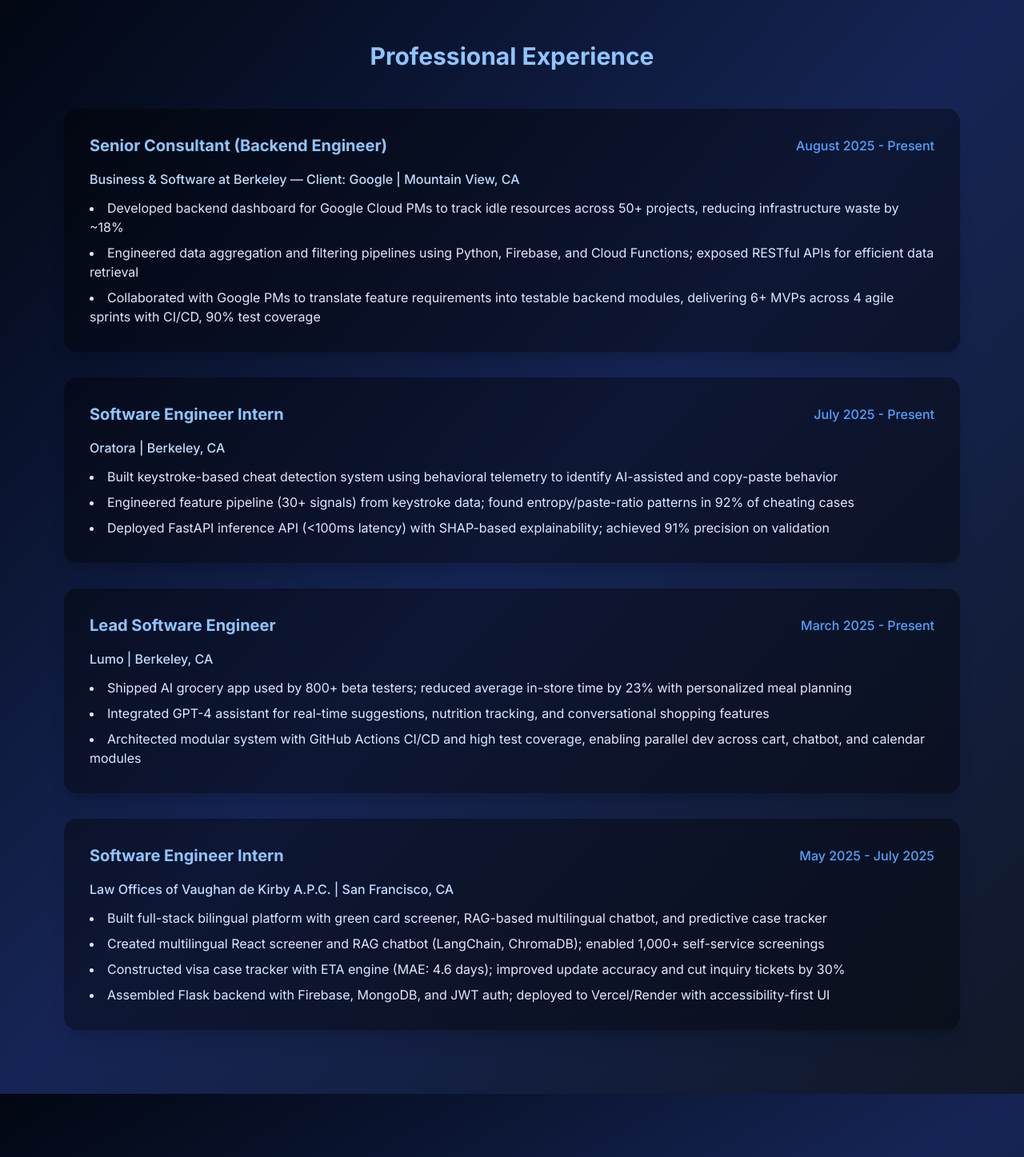
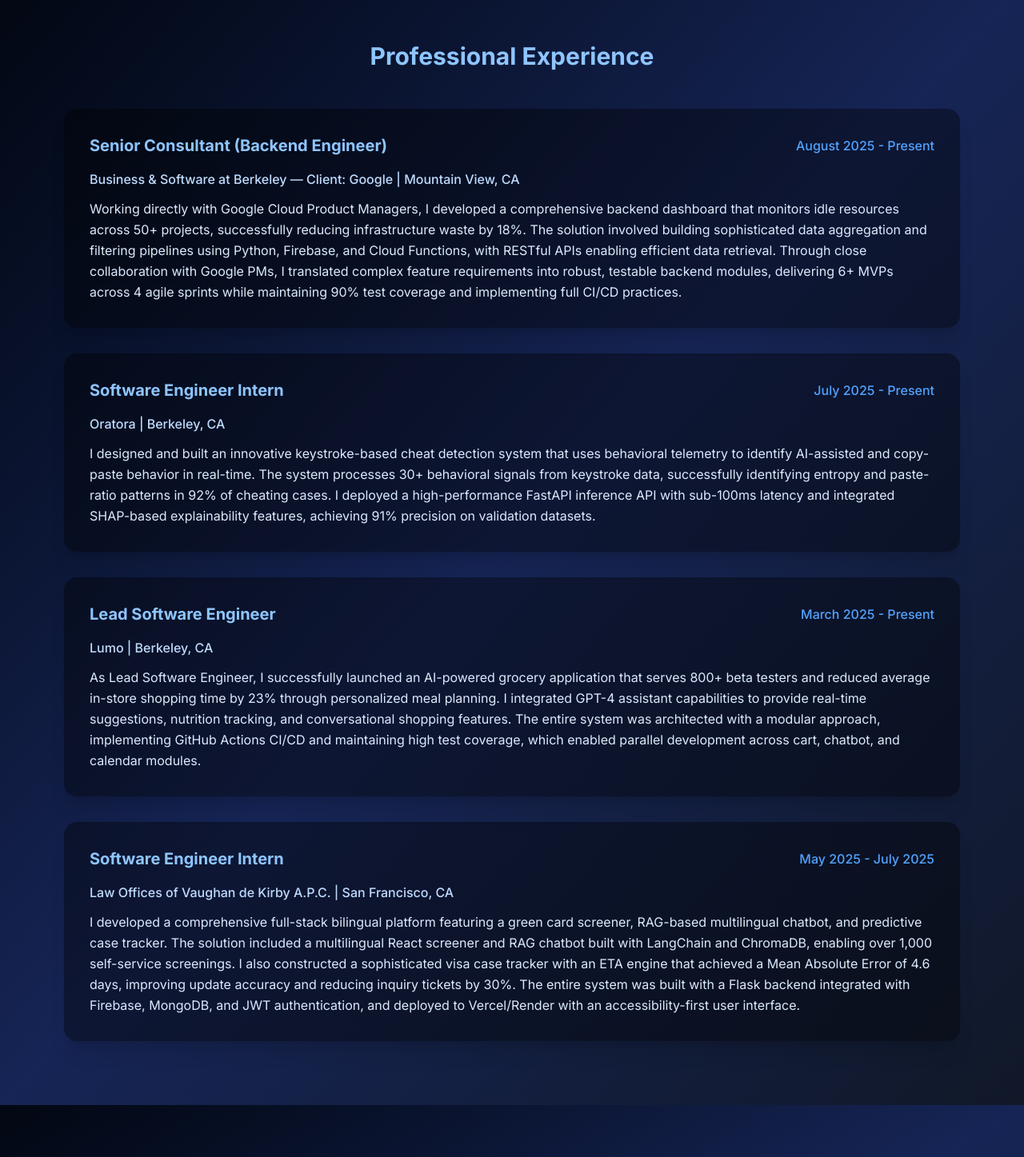
Before and after one commit to ethanzhanghello/Portfolio, a Next.js app: page / in a window 1280 px wide. Shown: the part 749-2196 px from the top of the page at 80% size. Built offline with nearby package versions, Linux system fonts and the light colour scheme.

Commit message:
Transform experience section from resume bullets to engaging narrative descriptions

```diff
--- a/src/app/page.tsx
+++ b/src/app/page.tsx
@@ -121,11 +121,9 @@
                 <span className="text-blue-400 font-medium">August 2025 - Present</span>
               </div>
               <p className="text-blue-200 font-medium mb-3">Business & Software at Berkeley — Client: Google | Mountain View, CA</p>
-              <ul className="list-disc list-inside text-blue-100 space-y-2">
-                <li>Developed backend dashboard for Google Cloud PMs to track idle resources across 50+ projects, reducing infrastructure waste by ~18%</li>
-                <li>Engineered data aggregation and filtering pipelines using Python, Firebase, and Cloud Functions; exposed RESTful APIs for efficient data retrieval</li>
-                <li>Collaborated with Google PMs to translate feature requirements into testable backend modules, delivering 6+ MVPs across 4 agile sprints with CI/CD, 90% test coverage</li>
-              </ul>
+              <p className="text-blue-100 leading-relaxed">
+                Working directly with Google Cloud Product Managers, I developed a comprehensive backend dashboard that monitors idle resources across 50+ projects, successfully reducing infrastructure waste by 18%. The solution involved building sophisticated data aggregation and filtering pipelines using Python, Firebase, and Cloud Functions, with RESTful APIs enabling efficient data retrieval. Through close collaboration with Google PMs, I translated complex feature requirements into robust, testable backend modules, delivering 6+ MVPs across 4 agile sprints while maintaining 90% test coverage and implementing full CI/CD practices.
+              </p>
             </motion.div>
 
             {/* Oratora Experience */}
@@ -141,11 +139,9 @@
                 <span className="text-blue-400 font-medium">July 2025 - Present</span>
               </div>
               <p className="text-blue-200 font-medium mb-3">Oratora | Berkeley, CA</p>
-              <ul className="list-disc list-inside text-blue-100 space-y-2">
-                <li>Built keystroke-based cheat detection system using behavioral telemetry to identify AI-assisted and copy-paste behavior</li>
-                <li>Engineered feature pipeline (30+ signals) from keystroke data; found entropy/paste-ratio patterns in 92% of cheating cases</li>
-                <li>Deployed FastAPI inference API (&lt;100ms latency) with SHAP-based explainability; achieved 91% precision on validation</li>
-              </ul>
+              <p className="text-blue-100 leading-relaxed">
+                I designed and built an innovative keystroke-based cheat detection system that uses behavioral telemetry to identify AI-assisted and copy-paste behavior in real-time. The system processes 30+ behavioral signals from keystroke data, successfully identifying entropy and paste-ratio patterns in 92% of cheating cases. I deployed a high-performance FastAPI inference API with sub-100ms latency and integrated SHAP-based explainability features, achieving 91% precision on validation datasets.
+              </p>
             </motion.div>
 
             {/* Lumo Experience */}
@@ -161,11 +157,9 @@
                 <span className="text-blue-400 font-medium">March 2025 - Present</span>
               </div>
               <p className="text-blue-200 font-medium mb-3">Lumo | Berkeley, CA</p>
-              <ul className="list-disc list-inside text-blue-100 space-y-2">
-                <li>Shipped AI grocery app used by 800+ beta testers; reduced average in-store time by 23% with personalized meal planning</li>
-                <li>Integrated GPT-4 assistant for real-time suggestions, nutrition tracking, and conversational shopping features</li>
-                <li>Architected modular system with GitHub Actions CI/CD and high test coverage, enabling parallel dev across cart, chatbot, and calendar modules</li>
-              </ul>
+              <p className="text-blue-100 leading-relaxed">
+                As Lead Software Engineer, I successfully launched an AI-powered grocery application that serves 800+ beta testers and reduced average in-store shopping time by 23% through personalized meal planning. I integrated GPT-4 assistant capabilities to provide real-time suggestions, nutrition tracking, and conversational shopping features. The entire system was architected with a modular approach, implementing GitHub Actions CI/CD and maintaining high test coverage, which enabled parallel development across cart, chatbot, and calendar modules.
+              </p>
             </motion.div>
 
             {/* Law Office Experience */}
@@ -181,12 +175,9 @@
                 <span className="text-blue-400 font-medium">May 2025 - July 2025</span>
               </div>
               <p className="text-blue-200 font-medium mb-3">Law Offices of Vaughan de Kirby A.P.C. | San Francisco, CA</p>
-              <ul className="list-disc list-inside text-blue-100 space-y-2">
-                <li>Built full-stack bilingual platform with green card screener, RAG-based multilingual chatbot, and predictive case tracker</li>
-                <li>Created multilingual React screener and RAG chatbot (LangChain, ChromaDB); enabled 1,000+ self-service screenings</li>
-                <li>Constructed visa case tracker with ETA engine (MAE: 4.6 days); improved update accuracy and cut inquiry tickets by 30%</li>
-                <li>Assembled Flask backend with Firebase, MongoDB, and JWT auth; deployed to Vercel/Render with accessibility-first UI</li>
-              </ul>
+              <p className="text-blue-100 leading-relaxed">
+                I developed a comprehensive full-stack bilingual platform featuring a green card screener, RAG-based multilingual chatbot, and predictive case tracker. The solution included a multilingual React screener and RAG chatbot built with LangChain and ChromaDB, enabling over 1,000 self-service screenings. I also constructed a sophisticated visa case tracker with an ETA engine that achieved a Mean Absolute Error of 4.6 days, improving update accuracy and reducing inquiry tickets by 30%. The entire system was built with a Flask backend integrated with Firebase, MongoDB, and JWT authentication, and deployed to Vercel/Render with an accessibility-first user interface.
+              </p>
             </motion.div>
           </div>
         </div>
```
